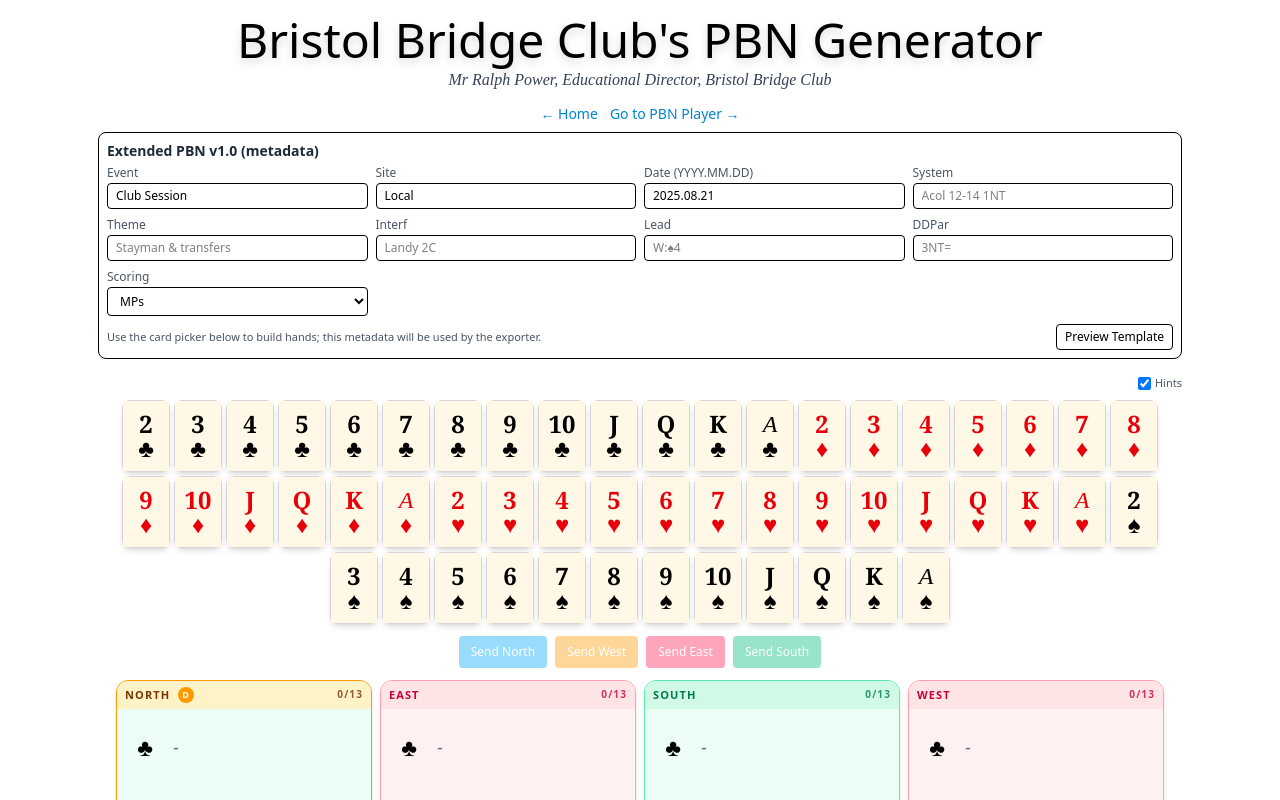
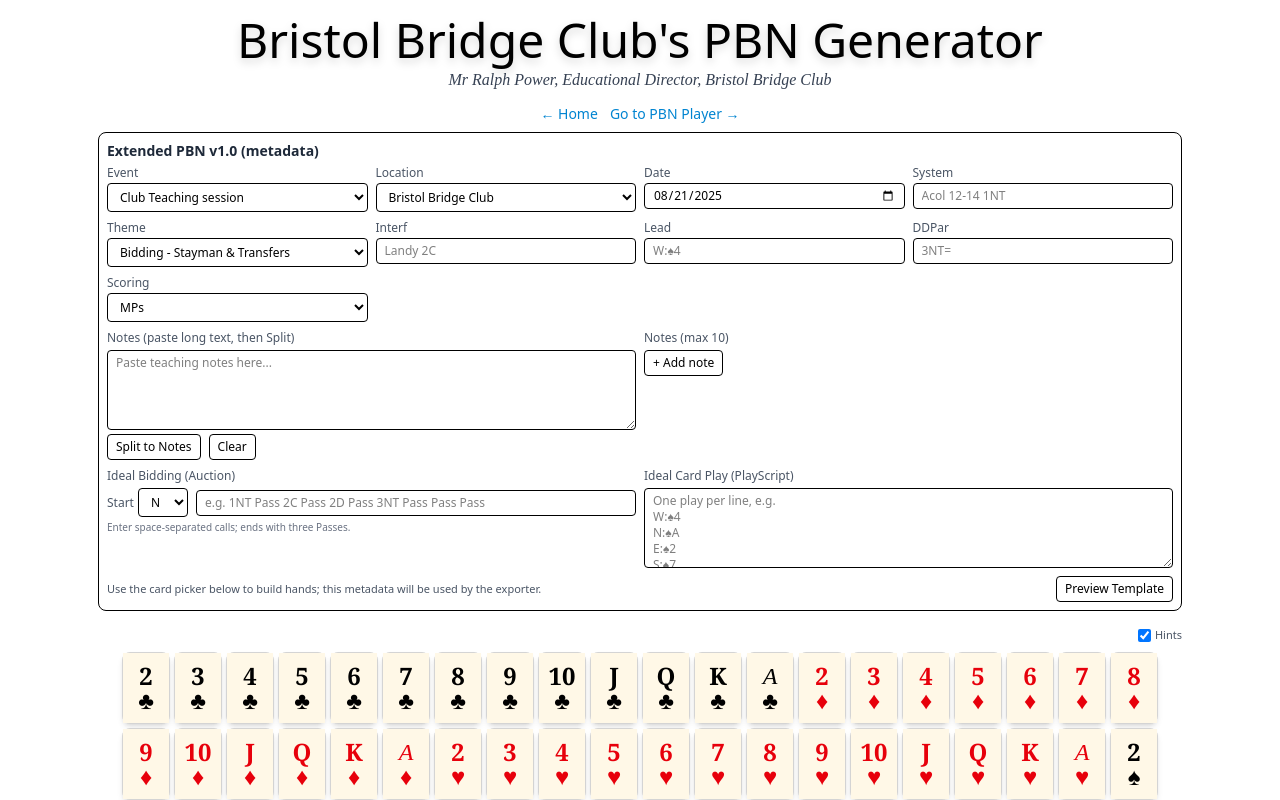
Before and after one commit to drmarkoconnor/ralph-app, a React (Vite) app in the folder ralph-react/: page /picker in a window 1280 px wide. Shown: the top 800 px of the page. Built offline with nearby package versions, Linux system fonts and the light colour scheme.

Commit message:
update panel

```diff
--- a/ralph-react/src/App.jsx
+++ b/ralph-react/src/App.jsx
@@ -1,26 +1,65 @@
 import './index.css'
 import DragDropCards from './DragDropCards'
-import { useMemo, useState } from 'react'
+import { useState } from 'react'
 // Lightweight in-page editor wiring per prompt without major visual changes
 import { BoardZ } from './schemas/board'
 import { exportBoardPBN } from './pbn/export'
 import { Link } from 'react-router-dom'
 
 function App() {
+	// helpers
+	const todayISO = new Date().toISOString().slice(0,10)
+	const toPbnDate = (iso) => iso ? iso.replace(/-/g, '.') : ''
+
 	const [meta, setMeta] = useState({
-		event: 'Club Session', site: 'Local', date: new Date().toISOString().slice(0,10).replace(/-/g,'.'),
-		system: '', theme: '', interf: '', lead: '', ddpar: '', scoring: 'MPs',
+		// core
+		event: 'Club Teaching session',
+		siteChoice: 'Bristol Bridge Club',
+		siteOther: '',
+		dateISO: todayISO,
+		date: toPbnDate(todayISO),
+		// extended
+		system: '',
+		themeChoice: 'Bidding - Stayman & Transfers',
+		themeCustom: '',
+		theme: '', // derived
+		interf: '',
+		lead: '',
+		ddpar: '',
+		scoring: 'MPs',
+		// teacher authored
+		notes: [],
+		notesDraft: '',
+		auctionStart: 'N',
+		auctionText: '',
+		playscript: '',
 	})
 	const [exportPreview, setExportPreview] = useState('')
 	const onExportTemplate = async () => {
 		try {
-			// Minimal sample with empty hands for now; DragDropCards already exports basic PBN
+			// derive theme and site from choices
+			const site = meta.siteChoice === 'Other' ? (meta.siteOther || 'Other') : meta.siteChoice
+			const theme = meta.themeChoice === 'Custom…' ? (meta.themeCustom || '') : meta.themeChoice
+			// Normalize auction
+			const auctionTokens = (meta.auctionText||'').trim().split(/\s+/).filter(Boolean)
 			const sample = BoardZ.parse({
-				event: meta.event, site: meta.site, date: meta.date,
+				event: meta.event,
+				site,
+				date: meta.date,
 				board: 1, dealer: 'N', vul: 'None', dealPrefix: 'N',
 				hands: { N:{S:[],H:[],D:[],C:[]}, E:{S:[],H:[],D:[],C:[]}, S:{S:[],H:[],D:[],C:[]}, W:{S:[],H:[],D:[],C:[]} },
-				ext: { system: meta.system||undefined, theme: meta.theme||undefined, interf: meta.interf||undefined, lead: meta.lead||undefined, ddpar: meta.ddpar||undefined, scoring: meta.scoring||undefined },
-				notes: [],
+				auctionStart: auctionTokens.length ? meta.auctionStart : undefined,
+				auction: auctionTokens.length ? auctionTokens : undefined,
+				ext: {
+					system: meta.system||undefined,
+					theme: theme||undefined,
+					interf: meta.interf||undefined,
+					lead: meta.lead||undefined,
+					ddpar: meta.ddpar||undefined,
+					scoring: meta.scoring||undefined,
+					playscript: meta.playscript||undefined,
+				},
+				notes: meta.notes && meta.notes.length ? meta.notes : [],
 			})
 			const txt = await exportBoardPBN(sample)
 			setExportPreview(txt)
@@ -51,26 +90,70 @@ function App() {
 				<div className="rounded-lg border bg-white p-2">
 					<div className="text-sm font-semibold text-gray-800 mb-1">Extended PBN v1.0 (metadata)</div>
 					<div className="grid grid-cols-2 md:grid-cols-4 gap-2 text-xs">
+						{/* Event */}
 						<label className="flex flex-col gap-0.5">
 							<span className="text-gray-600">Event</span>
-							<input value={meta.event} onChange={(e)=>setMeta(m=>({...m,event:e.target.value}))} className="border rounded px-2 py-1" />
+							<select value={meta.event} onChange={(e)=>setMeta(m=>({...m,event:e.target.value}))} className="border rounded px-2 py-1">
+								<option>Club Teaching session</option>
+								<option>Club Tournament</option>
+								<option>Club Social</option>
+							</select>
 						</label>
+						{/* Location / Site */}
 						<label className="flex flex-col gap-0.5">
-							<span className="text-gray-600">Site</span>
-							<input value={meta.site} onChange={(e)=>setMeta(m=>({...m,site:e.target.value}))} className="border rounded px-2 py-1" />
+							<span className="text-gray-600">Location</span>
+							<select value={meta.siteChoice} onChange={(e)=>setMeta(m=>({...m,siteChoice:e.target.value}))} className="border rounded px-2 py-1">
+								<option>Bristol Bridge Club</option>
+								<option>Home</option>
+								<option>3rd Party</option>
+								<option>Other</option>
+							</select>
 						</label>
+						{meta.siteChoice === 'Other' && (
+							<label className="flex flex-col gap-0.5">
+								<span className="text-gray-600">Location (Other)</span>
+								<input value={meta.siteOther} onChange={(e)=>setMeta(m=>({...m,siteOther:e.target.value}))} className="border rounded px-2 py-1" />
+							</label>
+						)}
+						{/* Date */}
 						<label className="flex flex-col gap-0.5">
-							<span className="text-gray-600">Date (YYYY.MM.DD)</span>
-							<input value={meta.date} onChange={(e)=>setMeta(m=>({...m,date:e.target.value}))} className="border rounded px-2 py-1" />
+							<span className="text-gray-600">Date</span>
+							<input type="date" value={meta.dateISO} onChange={(e)=>{
+								const iso = e.target.value
+								setMeta(m=>({...m,dateISO:iso,date:toPbnDate(iso)}))
+							}} className="border rounded px-2 py-1" />
 						</label>
+						{/* System */}
 						<label className="flex flex-col gap-0.5">
 							<span className="text-gray-600">System</span>
 							<input value={meta.system} onChange={(e)=>setMeta(m=>({...m,system:e.target.value}))} className="border rounded px-2 py-1" placeholder="Acol 12-14 1NT" />
 						</label>
+						{/* Theme dropdown with custom */}
 						<label className="flex flex-col gap-0.5">
 							<span className="text-gray-600">Theme</span>
-							<input value={meta.theme} onChange={(e)=>setMeta(m=>({...m,theme:e.target.value}))} className="border rounded px-2 py-1" placeholder="Stayman & transfers" />
+							<select value={meta.themeChoice} onChange={(e)=>setMeta(m=>({...m,themeChoice:e.target.value}))} className="border rounded px-2 py-1">
+								<option>Bidding - Stayman & Transfers</option>
+								<option>Bidding - Overcalls</option>
+								<option>Bidding - Weak Twos</option>
+								<option>Slam Bidding</option>
+								<option>Opening Leads</option>
+								<option>Defence - Signals</option>
+								<option>Declarer - Finesses</option>
+								<option>Declarer - Suit Establishment</option>
+								<option>Declarer - Counting</option>
+								<option>Card Play - Ducking</option>
+								<option>Endplays & Squeezes</option>
+								<option>Interference - Landy</option>
+								<option>Custom…</option>
+							</select>
 						</label>
+						{meta.themeChoice === 'Custom…' && (
+							<label className="flex flex-col gap-0.5">
+								<span className="text-gray-600">Theme (Custom)</span>
+								<input value={meta.themeCustom} onChange={(e)=>setMeta(m=>({...m,themeCustom:e.target.value}))} className="border rounded px-2 py-1" placeholder="e.g. Inverted Minors" />
+							</label>
+						)}
+						{/* Interference/Lead/DDPar/Scoring */}
 						<label className="flex flex-col gap-0.5">
 							<span className="text-gray-600">Interf</span>
 							<input value={meta.interf} onChange={(e)=>setMeta(m=>({...m,interf:e.target.value}))} className="border rounded px-2 py-1" placeholder="Landy 2C" />
@@ -91,6 +174,80 @@ function App() {
 							</select>
 						</label>
 					</div>
+
+					{/* Teacher notes (split into multiple Note tags) */}
+					<div className="mt-2 grid grid-cols-1 md:grid-cols-2 gap-2 text-xs">
+						<div className="flex flex-col gap-1">
+							<span className="text-gray-600">Notes (paste long text, then Split)</span>
+							<textarea className="border rounded px-2 py-1 h-20" value={meta.notesDraft} onChange={(e)=>setMeta(m=>({...m,notesDraft:e.target.value}))} placeholder="Paste teaching notes here..." />
+							<div className="flex gap-2">
+								<button className="px-2 py-1 rounded border" onClick={()=>{
+									const raw = (meta.notesDraft||'').trim()
+									if (!raw) return
+									// split on blank lines first, else by 280 chars
+									const blocks = raw.split(/\n\s*\n/).filter(Boolean)
+									const chunks = []
+									const pushChunk = (s)=>{
+										const trimmed = s.trim()
+										if (!trimmed) return
+										for (let i=0;i<trimmed.length;i+=280) chunks.push(trimmed.slice(i,i+280))
+									}
+									if (blocks.length > 1) {
+										blocks.forEach(pushChunk)
+									} else {
+										pushChunk(raw)
+									}
+									setMeta(m=>({...m,notes:chunks.slice(0,10)}))
+								}}>Split to Notes</button>
+								<button className="px-2 py-1 rounded border" onClick={()=>setMeta(m=>({...m,notes:[],notesDraft:''}))}>Clear</button>
+							</div>
+						</div>
+						<div className="flex flex-col gap-1">
+							<span className="text-gray-600">Notes (max 10)</span>
+							<div className="flex flex-col gap-1">
+								{meta.notes.map((n,idx)=> (
+									<div key={idx} className="flex gap-1 items-center">
+										<input className="border rounded px-2 py-1 flex-1" value={n} onChange={(e)=>{
+											const arr = [...meta.notes]
+											arr[idx] = e.target.value
+											setMeta(m=>({...m,notes:arr}))
+										}} />
+										<button className="px-2 py-1 rounded border" onClick={()=>{
+											const arr = meta.notes.filter((_,i)=>i!==idx)
+											setMeta(m=>({...m,notes:arr}))
+										}}>✕</button>
+									</div>
+								))}
+								{meta.notes.length < 10 && (
+									<button className="px-2 py-1 rounded border self-start" onClick={()=>setMeta(m=>({...m,notes:[...m.notes,'']}))}>+ Add note</button>
+								)}
+							</div>
+						</div>
+					</div>
+
+					{/* Teacher ideal auction and playscript */}
+					<div className="mt-2 grid grid-cols-1 md:grid-cols-2 gap-2 text-xs">
+						<div className="flex flex-col gap-1">
+							<span className="text-gray-600">Ideal Bidding (Auction)</span>
+							<div className="flex items-center gap-2">
+								<label className="flex items-center gap-1">
+									<span className="text-gray-600">Start</span>
+									<select value={meta.auctionStart} onChange={(e)=>setMeta(m=>({...m,auctionStart:e.target.value}))} className="border rounded px-2 py-1">
+										<option>N</option>
+										<option>E</option>
+										<option>S</option>
+										<option>W</option>
+									</select>
+								</label>
+								<input className="border rounded px-2 py-1 flex-1" placeholder="e.g. 1NT Pass 2C Pass 2D Pass 3NT Pass Pass Pass" value={meta.auctionText} onChange={(e)=>setMeta(m=>({...m,auctionText:e.target.value}))} />
+							</div>
+							<span className="text-[10px] text-gray-500">Enter space-separated calls; ends with three Passes.</span>
+						</div>
+						<div className="flex flex-col gap-1">
+							<span className="text-gray-600">Ideal Card Play (PlayScript)</span>
+							<textarea className="border rounded px-2 py-1 h-20" placeholder={`One play per line, e.g.\nW:♠4\nN:♠A\nE:♠2\nS:♠7`} value={meta.playscript} onChange={(e)=>setMeta(m=>({...m,playscript:e.target.value}))} />
+						</div>
+					</div>
 					<div className="mt-2 flex items-center justify-between">
 						<div className="text-[11px] text-gray-600">Use the card picker below to build hands; this metadata will be used by the exporter.</div>
 						<button onClick={onExportTemplate} className="px-2 py-1 rounded border text-xs">Preview Template</button>
--- a/ralph-react/src/DragDropCards.jsx
+++ b/ralph-react/src/DragDropCards.jsx
@@ -211,24 +211,36 @@ export default function DragDropCards({ meta }) {
 	const [showDeleteModal, setShowDeleteModal] = useState(false)
 	const copyTimerRef = useRef(null)
 
-	const { slides } = useMemo(() => {
-		const today = new Date()
-		const y = today.getFullYear()
-		const m = String(today.getMonth() + 1).padStart(2, '0')
-		const d = String(today.getDate()).padStart(2, '0')
-		const dateStr = `${y}.${m}.${d}`
-		return {
-			slides: savedHands.map((hand, i) =>
-				buildSinglePBN(hand, startBoard + i, dateStr)
-			),
+	// Extended PBN preview slides generated asynchronously per saved hand
+	const [extSlides, setExtSlides] = useState([])
+	useEffect(() => {
+		let cancelled = false
+		const build = async () => {
+			const arr = []
+			for (let i = 0; i < savedHands.length; i++) {
+				try {
+					const board = buildBoardFromHand(savedHands[i], startBoard + i)
+					const txt = await exportBoardPBN(board)
+					if (cancelled) return
+					arr.push(txt)
+				} catch (e) {
+					// If something goes wrong, still push a minimal placeholder
+					arr.push('// Error generating preview for board ' + (startBoard + i))
+				}
+			}
+			if (!cancelled) setExtSlides(arr)
 		}
-	}, [savedHands, startBoard])
+		build()
+		return () => {
+			cancelled = true
+		}
+	}, [savedHands, startBoard, meta])
 
 	useEffect(() => {
-		if (previewIndex > Math.max(0, slides.length - 1)) {
-			setPreviewIndex(Math.max(0, slides.length - 1))
+		if (previewIndex > Math.max(0, extSlides.length - 1)) {
+			setPreviewIndex(Math.max(0, extSlides.length - 1))
 		}
-	}, [slides.length, previewIndex])
+	}, [extSlides.length, previewIndex])
 
 	useEffect(() => {
 		document.title = "Bristol Bridge Club's PBN Picker"
@@ -262,7 +274,6 @@ export default function DragDropCards({ meta }) {
 		setStartBoard(1)
 		resetBoard()
 	}
-
 	// HTML5 DnD handlers (robust across browsers)
 	const onDragStartDeck = (e, card) => {
 		try {
@@ -443,9 +454,13 @@ export default function DragDropCards({ meta }) {
 		const d = String(today.getDate()).padStart(2, '0')
 		const dateStrDefault = `${y}.${m}.${d}`
 
-		const event = meta?.event || 'Club Session'
-		const site = meta?.site || 'Local'
+		const event = meta?.event || 'Club Teaching session'
+		const siteChoice = meta?.siteChoice || 'Bristol Bridge Club'
+		const site = siteChoice === 'Other' ? (meta?.siteOther || 'Other') : siteChoice
 		const dateStr = meta?.date || dateStrDefault
+
+		const theme = meta?.themeChoice === 'Custom…' ? (meta?.themeCustom || '') : meta?.themeChoice
+		const auctionTokens = (meta?.auctionText || '').trim().split(/\s+/).filter(Boolean)
 
 		// dealPrefix aligns with dealer by default
 		const boardObj = {
@@ -462,14 +477,17 @@ export default function DragDropCards({ meta }) {
 				S: mapSeatHand(hand.S),
 				W: mapSeatHand(hand.W),
 			},
-			notes: [],
+			notes: (meta?.notes && meta.notes.length) ? meta.notes : [],
+			auctionStart: auctionTokens.length ? (meta?.auctionStart || 'N') : undefined,
+			auction: auctionTokens.length ? auctionTokens : undefined,
 			ext: {
 				system: meta?.system || undefined,
-				theme: meta?.theme || undefined,
+				theme: theme || undefined,
 				interf: meta?.interf || undefined,
-				lead: meta?.lead || undefined,
 				ddpar: meta?.ddpar || undefined,
 				scoring: meta?.scoring || undefined,
+				lead: meta?.lead || undefined,
+				playscript: meta?.playscript || undefined,
 			},
 		}
 		return BoardZ.parse(boardObj)
@@ -816,23 +834,23 @@ export default function DragDropCards({ meta }) {
 							<button
 								className="px-2 py-1 rounded bg-white text-gray-800 text-xs border border-gray-300 disabled:opacity-40"
 								onClick={() => setPreviewIndex((i) => Math.max(0, i - 1))}
-								disabled={previewIndex === 0 || slides.length <= 1}>
+								disabled={previewIndex === 0 || extSlides.length <= 1}>
 								Prev
 							</button>
 							<div className="text-[10px] text-gray-600">
-								{slides.length > 0
+								{extSlides.length > 0
 									? `Board ${startBoard + previewIndex} of ${
-											startBoard + slides.length - 1
+											startBoard + extSlides.length - 1
 									  }`
 									: 'No boards saved'}
 							</div>
 							<button
 								className="px-2 py-1 rounded bg-white text-gray-800 text-xs border border-gray-300 disabled:opacity-40"
 								onClick={() =>
-									setPreviewIndex((i) => Math.min(slides.length - 1, i + 1))
+									setPreviewIndex((i) => Math.min(extSlides.length - 1, i + 1))
 								}
 								disabled={
-									previewIndex >= slides.length - 1 || slides.length <= 1
+									previewIndex >= extSlides.length - 1 || extSlides.length <= 1
 								}>
 								Next
 							</button>
@@ -841,9 +859,9 @@ export default function DragDropCards({ meta }) {
 				</div>
 				{showPreview && (
 					<pre className="whitespace-pre-wrap text-[10px] leading-tight bg-gray-50 border border-gray-200 rounded p-2 w-full h-10 overflow-y-auto">
-						{slides.length > 0
-							? slides[previewIndex]
-							: '// Save a hand to preview PBN'}
+						{extSlides.length > 0
+							? extSlides[previewIndex]
+							: '// Save a hand to preview Extended PBN'}
 					</pre>
 				)}
 			</div>
```
Also changed, not shown: ralph-react/src/pbn/export.ts (+9 -4 lines).
